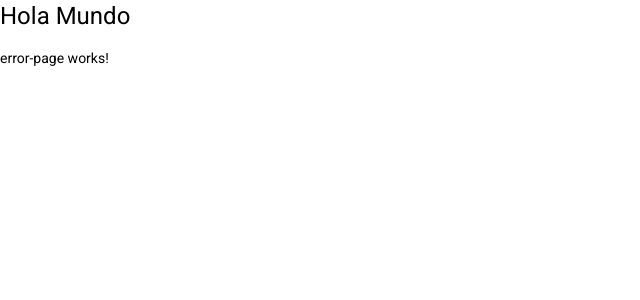
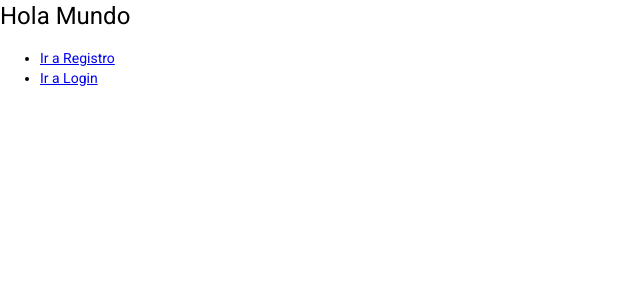
Before and after one commit to ferdiego88/heroesAppFlex, an Angular app: page /404 in a window 1280 px wide. Shown: the top 300 px of the page, without its empty margins (0-640 px from the left). Built offline with nearby package versions, Linux system fonts and the light colour scheme.

Commit message:
rutas Hijas

```diff
--- a/src/app/shared/error-page/error-page.component.html
+++ b/src/app/shared/error-page/error-page.component.html
@@ -1 +1,15 @@
-<p>error-page works!</p>
+
+<ul>
+    <li>
+        <a routerLink="/auth/registro">
+            Ir a Registro
+        </a>
+
+    </li>
+
+    <li>
+        <a routerLink="/auth/login">
+            Ir a Login
+        </a>
+    </li>
+</ul>
```
